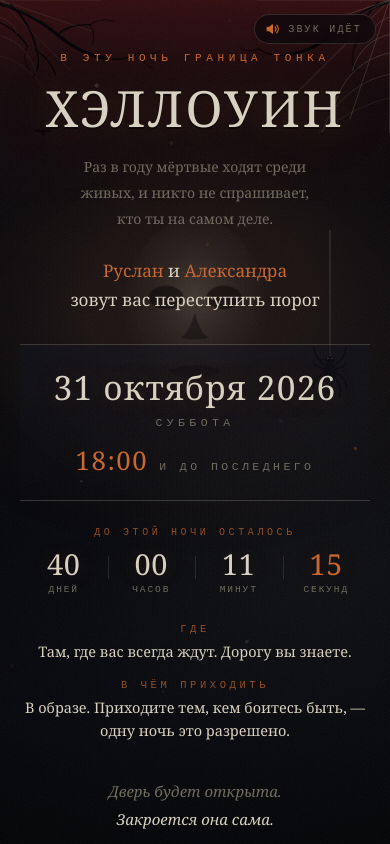
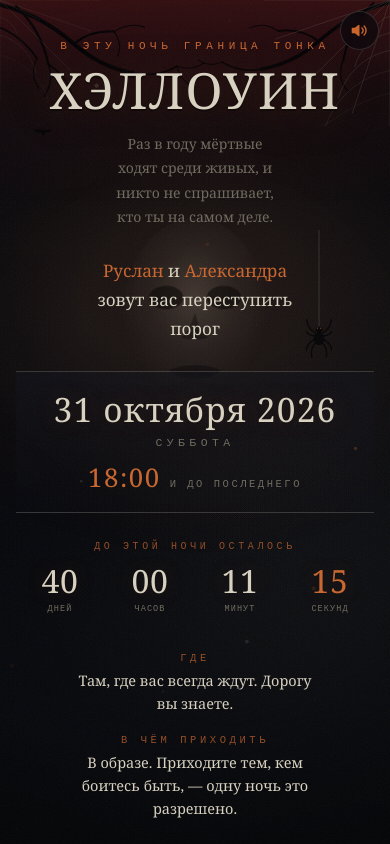
Before and after one commit to ruslanklmn-hub/halloween, a plain HTML site: page index.html in a window 390 px wide. Shown: the top 844 px of the page. Drawn offline with Linux system fonts and the light colour scheme.

Commit message:
Ритмическая музыка вместо эмбиента и мобильная вёрстка
- звук: секвенсор 104 удара/мин, размер 5/4 — остинато, бас, бочка, хэты, диссонансные удары
- добавлен мобильный блок: кнопка звука свёрнута в значок, отсчёту дали воздух,
  длина строки приведена к читаемой, декор отодвинут от заголовка

```diff
--- a/index.html
+++ b/index.html
@@ -215,6 +215,54 @@ h1{margin-top:22px;font-size:clamp(42px,12.8vw,104px);line-height:.92;font-weigh
 @keyframes blink{0%,91%,100%{transform:scaleY(1)}94%{transform:scaleY(.08)}}
 @keyframes emberpulse{0%,100%{opacity:.55}50%{opacity:1}}
 @keyframes beg{0%,100%{opacity:.7}50%{opacity:1}}
+
+
+/* ───────── телефон ───────── */
+@media (max-width:560px){
+  .scene{padding:40px 16px 44px}
+
+  /* значок звука вместо длинной подписи — верх экрана нужен заголовку.
+     специфичность поднята до уровня .snd[data-on="0"] .off, иначе подпись не спрячется */
+  .snd{right:11px;top:11px;padding:10px;gap:0;border-radius:50%}
+  .snd[data-on] .on,.snd[data-on] .off{display:none}
+  .snd svg{width:17px;height:17px}
+
+  /* декор отступает, чтобы не теснить текст */
+  .branch-l{width:min(58vw,224px)}
+  .branch-r{width:min(54vw,206px)}
+  .web{width:min(40vw,126px);opacity:.22}
+  .web-l{width:min(32vw,100px);opacity:.16}
+  .spider{width:26px;right:15vw}
+
+  h1{margin-top:16px;letter-spacing:.03em}
+  .lede{margin-top:18px;max-width:29ch;line-height:1.75}
+  .hosts{margin-top:26px;max-width:22ch}
+
+  .slab{margin-top:28px;padding:19px 14px 17px;gap:8px}
+  .hour{gap:9px}
+  .hour .u{font-size:10.5px;letter-spacing:.24em}
+
+  /* отсчёт: одна строка, но цифрам дали воздух, а разделители убрали */
+  .count{margin-top:28px;gap:13px}
+  .clock{gap:2px}
+  .unit{padding:0;gap:7px}
+  .unit+.unit::before{display:none}
+  .unit .n{font-size:32px}
+  .unit .u{font-size:8.5px;letter-spacing:.13em}
+
+  .facts{margin-top:38px;gap:19px}
+  .fact dd{max-width:29ch;margin:0 auto}
+
+  .closing{margin-top:32px;line-height:1.85}
+  .mark{margin-top:24px}
+  .candle{margin-top:24px;width:48px}
+}
+
+@media (max-width:360px){
+  .unit .n{font-size:28px}
+  .unit .u{font-size:8px;letter-spacing:.08em}
+  .lede,.fact dd{max-width:27ch}
+}
 
 @media (prefers-reduced-motion:reduce){
   .glow,.grain,.bat,.bat .wing,.spider,.snd,
@@ -587,90 +635,116 @@ if (!matchMedia('(prefers-reduced-motion: reduce)').matches) {
 
   /* ═════════ звук ═════════ */
   var btn = document.getElementById('snd'), AC = window.AudioContext || window.webkitAudioContext;
-  var ac = null, master = null, timers = [], running = false;
+  var ac = null, master = null, timers = [], running = false, seq = null, next = 0;
 
   function build(){
     ac = new AC();
     master = ac.createGain();
     master.gain.value = 0;
-    master.connect(ac.destination);
 
-    /* низкий гул — две расстроенные пилы через фильтр */
-    var lp = ac.createBiquadFilter();
-    lp.type = 'lowpass'; lp.frequency.value = 220; lp.Q.value = 6;
+    /* компрессор — чтобы бочка и бас били собранно, а не разваливались */
+    var comp = ac.createDynamicsCompressor();
+    comp.threshold.value = -17; comp.knee.value = 14; comp.ratio.value = 6;
+    comp.attack.value = .004; comp.release.value = .16;
+    master.connect(comp); comp.connect(ac.destination);
+
+    /* шумовой буфер — хэты и шорохи */
+    var nlen = ac.sampleRate*2, nbuf = ac.createBuffer(1,nlen,ac.sampleRate),
+        nd = nbuf.getChannelData(0);
+    for (var i=0;i<nlen;i++) nd[i] = Math.random()*2-1;
+
+    /* подложка-гул: осталась, но тише — место занял ритм */
+    var lp = ac.createBiquadFilter(); lp.type='lowpass'; lp.frequency.value=190; lp.Q.value=5;
     lp.connect(master);
-    [55, 55.7, 82.5].forEach(function(f, i){
-      var o = ac.createOscillator(), g = ac.createGain();
-      o.type = i === 2 ? 'triangle' : 'sawtooth';
-      o.frequency.value = f;
-      g.gain.value = i === 2 ? .05 : .10;
+    [55, 55.6].forEach(function(f){
+      var o=ac.createOscillator(), g=ac.createGain();
+      o.type='sawtooth'; o.frequency.value=f; g.gain.value=.05;
       o.connect(g); g.connect(lp); o.start();
-      /* медленное дыхание гула */
-      var lfo = ac.createOscillator(), lg = ac.createGain();
-      lfo.frequency.value = .045 + i*.017; lg.gain.value = .045;
-      lfo.connect(lg); lg.connect(g.gain); lfo.start();
     });
 
-    /* ветер — шум через полосовой фильтр, который медленно плывёт */
-    var len = ac.sampleRate*4, buf = ac.createBuffer(1, len, ac.sampleRate), d = buf.getChannelData(0);
-    for (var i=0;i<len;i++) d[i] = Math.random()*2-1;
-    var noise = ac.createBufferSource(); noise.buffer = buf; noise.loop = true;
-    var bp = ac.createBiquadFilter(); bp.type='bandpass'; bp.frequency.value=420; bp.Q.value=1.1;
-    var ng = ac.createGain(); ng.gain.value = .055;
-    noise.connect(bp); bp.connect(ng); ng.connect(master); noise.start();
-    var sweep = ac.createOscillator(), sg = ac.createGain();
-    sweep.frequency.value = .03; sg.gain.value = 240;
-    sweep.connect(sg); sg.connect(bp.frequency); sweep.start();
+    /* ── голоса ── */
+    function kick(t){
+      var o=ac.createOscillator(), g=ac.createGain();
+      o.type='sine';
+      o.frequency.setValueAtTime(122,t);
+      o.frequency.exponentialRampToValueAtTime(38,t+.13);
+      g.gain.setValueAtTime(0,t);
+      g.gain.linearRampToValueAtTime(.60,t+.006);
+      g.gain.exponentialRampToValueAtTime(.0001,t+.32);
+      o.connect(g); g.connect(master); o.start(t); o.stop(t+.36);
+    }
+    function bass(t,f,dur){
+      var o=ac.createOscillator(), s=ac.createOscillator(),
+          g=ac.createGain(), flt=ac.createBiquadFilter();
+      flt.type='lowpass'; flt.Q.value=4;
+      flt.frequency.setValueAtTime(1100,t);
+      flt.frequency.exponentialRampToValueAtTime(210,t+dur);
+      o.type='sawtooth'; o.frequency.value=f;
+      s.type='square';   s.frequency.value=f/2;
+      g.gain.setValueAtTime(0,t);
+      g.gain.linearRampToValueAtTime(.26,t+.012);
+      g.gain.exponentialRampToValueAtTime(.0001,t+dur);
+      o.connect(flt); s.connect(flt); flt.connect(g); g.connect(master);
+      o.start(t); s.start(t); o.stop(t+dur+.03); s.stop(t+dur+.03);
+    }
+    function pluck(t,f,amp){
+      var o=ac.createOscillator(), g=ac.createGain(), bp=ac.createBiquadFilter();
+      bp.type='bandpass'; bp.frequency.value=f*2.1; bp.Q.value=2.6;
+      o.type='triangle'; o.frequency.value=f;
+      g.gain.setValueAtTime(0,t);
+      g.gain.linearRampToValueAtTime(amp,t+.005);
+      g.gain.exponentialRampToValueAtTime(.0001,t+.40);
+      o.connect(bp); bp.connect(g); g.connect(master); o.start(t); o.stop(t+.44);
+    }
+    function hat(t,amp){
+      var s=ac.createBufferSource(); s.buffer=nbuf;
+      var hp=ac.createBiquadFilter(); hp.type='highpass'; hp.frequency.value=7400;
+      var g=ac.createGain();
+      g.gain.setValueAtTime(0,t);
+      g.gain.linearRampToValueAtTime(amp,t+.002);
+      g.gain.exponentialRampToValueAtTime(.0001,t+.055);
+      s.connect(hp); hp.connect(g); g.connect(master); s.start(t); s.stop(t+.07);
+    }
+    function stab(t){
+      [1, 1.414, 1.682].forEach(function(m,i){
+        var o=ac.createOscillator(), g=ac.createGain();
+        o.type='sawtooth'; o.frequency.value=220*m;
+        g.gain.setValueAtTime(0,t);
+        g.gain.linearRampToValueAtTime(.085/(i+1),t+.012);
+        g.gain.exponentialRampToValueAtTime(.0001,t+1.2);
+        o.connect(g); g.connect(master); o.start(t); o.stop(t+1.3);
+      });
+    }
 
-    /* сердцебиение */
-    function thump(at, amp){
-      var o = ac.createOscillator(), g = ac.createGain();
-      o.type='sine'; o.frequency.setValueAtTime(64, at);
-      o.frequency.exponentialRampToValueAtTime(34, at+.16);
-      g.gain.setValueAtTime(0, at);
-      g.gain.linearRampToValueAtTime(amp, at+.016);
-      g.gain.exponentialRampToValueAtTime(.0001, at+.30);
-      o.connect(g); g.connect(master); o.start(at); o.stop(at+.34);
+    /* ── партия: 10 восьмых на такт, размер 5/4 ── */
+    var A5=880, F5=698.46, E5=659.25, Eb5=622.25;
+    var LEAD = [A5,A5,E5,A5,A5,F5,A5,A5,E5,Eb5];
+    var A2=110, F2=87.31, Eb2=77.78;
+    var BASS = {0:A2, 5:A2, 8:F2};
+
+    var spb = 60/104/2;          /* 104 удара в минуту, шаг — восьмая */
+    var step = 0, bar = 0;
+    next = ac.currentTime + .08;
+
+    function schedule(){
+      /* вкладку усыпляли — не наверстываем сотнями нот, а подхватываем с текущего момента */
+      if (next < ac.currentTime - .4) { next = ac.currentTime + .05; step = 0; }
+      while (next < ac.currentTime + .15) {
+        var t = next, s = step % 10;
+        if (s === 0) bar++;
+        if (running) {
+          pluck(t, LEAD[s], s === 0 ? .20 : .125);
+          if (s === 0 || s === 5) kick(t);
+          if (s % 2 === 1) hat(t, .030);
+          if (BASS[s] !== undefined)
+            bass(t, (bar % 4 === 0 && s === 8) ? Eb2 : BASS[s], s === 8 ? .48 : .60);
+          if (s === 0 && bar % 8 === 0) stab(t);
+        }
+        step++; next += spb;
+      }
     }
-    function beat(){
-      var now = ac.currentTime;
-      thump(now+.00, .34); thump(now+.28, .22);
-      timers.push(setTimeout(beat, 1500 + Math.random()*420));
-    }
-    beat();
-
-    /* редкий диссонансный удар — как надтреснутый колокол */
-    function bell(){
-      var now = ac.currentTime, base = 180 + Math.random()*520;
-      [1, 1.41, 2.07].forEach(function(m, i){
-        var o = ac.createOscillator(), g = ac.createGain();
-        o.type = 'triangle'; o.frequency.value = base*m;
-        g.gain.setValueAtTime(0, now);
-        g.gain.linearRampToValueAtTime(.05/(i+1), now+.01);
-        g.gain.exponentialRampToValueAtTime(.0001, now+3.2+i*.7);
-        o.connect(g); g.connect(master); o.start(now); o.stop(now+4.2);
-      });
-      timers.push(setTimeout(bell, 9000 + Math.random()*16000));
-    }
-    timers.push(setTimeout(bell, 5200));
-
-    /* скрип — короткий шорох на высоких */
-    function creak(){
-      var now = ac.currentTime;
-      var src = ac.createBufferSource(); src.buffer = buf;
-      var f = ac.createBiquadFilter(); f.type='bandpass';
-      f.frequency.setValueAtTime(900+Math.random()*700, now);
-      f.frequency.linearRampToValueAtTime(400+Math.random()*300, now+.9);
-      f.Q.value = 9;
-      var g = ac.createGain();
-      g.gain.setValueAtTime(0, now);
-      g.gain.linearRampToValueAtTime(.05, now+.12);
-      g.gain.exponentialRampToValueAtTime(.0001, now+1.0);
-      src.connect(f); f.connect(g); g.connect(master);
-      src.start(now); src.stop(now+1.1);
-      timers.push(setTimeout(creak, 13000 + Math.random()*22000));
-    }
-    timers.push(setTimeout(creak, 8000));
+    schedule();
+    seq = setInterval(schedule, 25);
   }
 
   function fade(to, sec){
@@ -685,7 +759,7 @@ if (!matchMedia('(prefers-reduced-motion: reduce)').matches) {
     if (!AC) return;
     if (!ac) build();
     ac.resume().then(function(){
-      running = true; btn.setAttribute('data-on','1'); fade(.16, 3.5);
+      running = true; btn.setAttribute('data-on','1'); fade(.13, 2.2);
     }).catch(function(){});
   }
   function off(){
@@ -697,7 +771,7 @@ if (!matchMedia('(prefers-reduced-motion: reduce)').matches) {
     try {
       build();
       ac.resume().then(function(){
-        if (ac.state === 'running') { running = true; btn.setAttribute('data-on','1'); fade(.16, 5); }
+        if (ac.state === 'running') { running = true; btn.setAttribute('data-on','1'); fade(.13, 3.2); }
       }).catch(function(){});
     } catch(e){}
 
```
